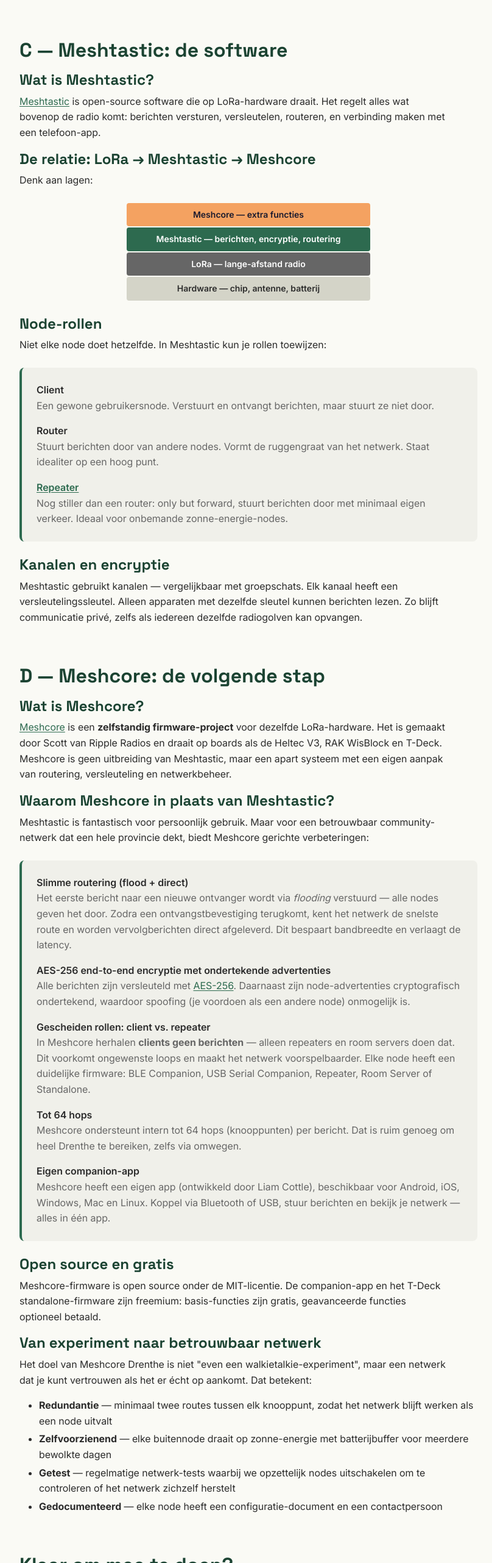
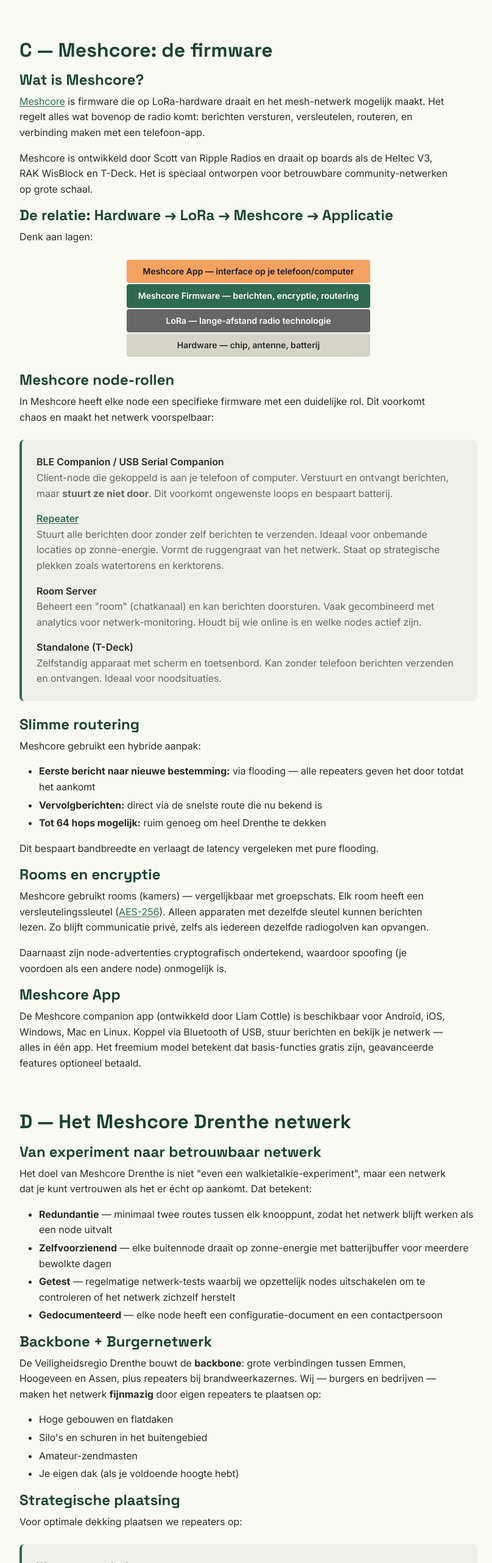
Before and after one commit to Hackerspace-drenthe/www.drenthenoodnetwerk.nl, a plain HTML site: page hoe-werkt-het.html in a window 1280 px wide. Shown: the part 2839-5402 px from the top of the page at 61% size, without its empty margins (232-1040 px from the left). Drawn offline with Linux system fonts and the light colour scheme.

Commit message:
Remove Meshtastic references, focus purely on Meshcore firmware and Drenthe network

```diff
--- a/hoe-werkt-het.html
+++ b/hoe-werkt-het.html
@@ -4,11 +4,11 @@
   <meta charset="UTF-8">
   <meta name="viewport" content="width=device-width, initial-scale=1.0">
   <title>Hoe werkt het? — Meshcore Drenthe</title>
-  <meta name="description" content="Van LoRa-radiogolven tot Meshtastic-protocollen: stap voor stap begrijpen hoe het mesh-netwerk van Meshcore Drenthe werkt.">
+  <meta name="description" content="Van LoRa-radiogolven tot Meshcore-firmware: stap voor stap begrijpen hoe het mesh-netwerk van Meshcore Drenthe werkt.">
 
   <!-- Open Graph -->
   <meta property="og:title" content="Hoe werkt het? — Meshcore Drenthe">
-  <meta property="og:description" content="Van LoRa-radiogolven tot Meshtastic-protocollen: stap voor stap begrijpen hoe het mesh-netwerk werkt.">
+  <meta property="og:description" content="Van LoRa-radiogolven tot Meshcore-firmware: stap voor stap begrijpen hoe het mesh-netwerk werkt.">
   <meta property="og:type" content="website">
   <meta property="og:locale" content="nl_NL">
 
@@ -250,73 +250,66 @@
       </section>
 
       <!-- ============================================================
-           SECTIE C — Meshtastic Protocol
+           SECTIE C — Meshcore Firmware
            ============================================================ -->
-      <section class="info-section" aria-labelledby="meshtastic-heading">
-        <h2 id="meshtastic-heading">C — Meshtastic: de software</h2>
+      <section class="info-section" aria-labelledby="meshcore-heading">
+        <h2 id="meshcore-heading">C — Meshcore: de firmware</h2>
 
-        <h3>Wat is Meshtastic?</h3>
-        <p><a href="woordenlijst.html#meshtastic">Meshtastic</a> is open-source software die op LoRa-hardware draait. Het regelt alles wat bovenop de radio komt: berichten versturen, versleutelen, routeren, en verbinding maken met een telefoon-app.</p>
+        <h3>Wat is Meshcore?</h3>
+        <p><a href="woordenlijst.html#meshcore">Meshcore</a> is firmware die op LoRa-hardware draait en het mesh-netwerk mogelijk maakt. Het regelt alles wat bovenop de radio komt: berichten versturen, versleutelen, routeren, en verbinding maken met een telefoon-app.</p>
 
-        <h3>De relatie: LoRa → Meshtastic → Meshcore</h3>
+        <p>Meshcore is ontwikkeld door Scott van Ripple Radios en draait op boards als de Heltec V3, RAK WisBlock en T-Deck. Het is speciaal ontworpen voor betrouwbare community-netwerken op grote schaal.</p>
+
+        <h3>De relatie: Hardware → LoRa → Meshcore → Applicatie</h3>
         <p>Denk aan lagen:</p>
 
         <!-- Protocol Stack -->
-        <div class="protocol-stack" role="img" aria-label="Protocol-stack: Meshcore bovenop Meshtastic bovenop LoRa bovenop Hardware">
-          <div class="protocol-stack__layer protocol-stack__layer--app">Meshcore — extra functies</div>
-          <div class="protocol-stack__layer protocol-stack__layer--mesh">Meshtastic — berichten, encryptie, routering</div>
-          <div class="protocol-stack__layer protocol-stack__layer--lora">LoRa — lange-afstand radio</div>
+        <div class="protocol-stack" role="img" aria-label="Protocol-stack: Meshcore App bovenop Meshcore Firmware bovenop LoRa bovenop Hardware">
+          <div class="protocol-stack__layer protocol-stack__layer--app">Meshcore App — interface op je telefoon/computer</div>
+          <div class="protocol-stack__layer protocol-stack__layer--mesh">Meshcore Firmware — berichten, encryptie, routering</div>
+          <div class="protocol-stack__layer protocol-stack__layer--lora">LoRa — lange-afstand radio technologie</div>
           <div class="protocol-stack__layer protocol-stack__layer--hw">Hardware — chip, antenne, batterij</div>
         </div>
 
-        <h3>Node-rollen</h3>
-        <p>Niet elke node doet hetzelfde. In Meshtastic kun je rollen toewijzen:</p>
+        <h3>Meshcore node-rollen</h3>
+        <p>In Meshcore heeft elke node een specifieke firmware met een duidelijke rol. Dit voorkomt chaos en maakt het netwerk voorspelbaar:</p>
         <dl class="tech-detail">
-          <dt>Client</dt>
-          <dd>Een gewone gebruikersnode. Verstuurt en ontvangt berichten, maar stuurt ze niet door.</dd>
-
-          <dt>Router</dt>
-          <dd>Stuurt berichten door van andere nodes. Vormt de ruggengraat van het netwerk. Staat idealiter op een hoog punt.</dd>
+          <dt>BLE Companion / USB Serial Companion</dt>
+          <dd>Client-node die gekoppeld is aan je telefoon of computer. Verstuurt en ontvangt berichten, maar <strong>stuurt ze niet door</strong>. Dit voorkomt ongewenste loops en bespaart batterij.</dd>
 
           <dt><a href="woordenlijst.html#repeater">Repeater</a></dt>
-          <dd>Nog stiller dan een router: only but forward, stuurt berichten door met minimaal eigen verkeer. Ideaal voor onbemande zonne-energie-nodes.</dd>
+          <dd>Stuurt alle berichten door zonder zelf berichten te verzenden. Ideaal voor onbemande locaties op zonne-energie. Vormt de ruggengraat van het netwerk. Staat op strategische plekken zoals watertorens en kerktorens.</dd>
+
+          <dt>Room Server</dt>
+          <dd>Beheert een "room" (chatkanaal) en kan berichten doorsturen. Vaak gecombineerd met analytics voor netwerk-monitoring. Houdt bij wie online is en welke nodes actief zijn.</dd>
+
+          <dt>Standalone (T-Deck)</dt>
+          <dd>Zelfstandig apparaat met scherm en toetsenbord. Kan zonder telefoon berichten verzenden en ontvangen. Ideaal voor noodsituaties.</dd>
         </dl>
 
-        <h3>Kanalen en encryptie</h3>
-        <p>Meshtastic gebruikt kanalen — vergelijkbaar met groepschats. Elk kanaal heeft een versleutelingssleutel. Alleen apparaten met dezelfde sleutel kunnen berichten lezen. Zo blijft communicatie privé, zelfs als iedereen dezelfde radiogolven kan opvangen.</p>
+        <h3>Slimme routering</h3>
+        <p>Meshcore gebruikt een hybride aanpak:</p>
+        <ul style="margin-top:var(--space-sm);">
+          <li><strong>Eerste bericht naar nieuwe bestemming:</strong> via flooding — alle repeaters geven het door totdat het aankomt</li>
+          <li><strong>Vervolgberichten:</strong> direct via de snelste route die nu bekend is</li>
+          <li><strong>Tot 64 hops mogelijk:</strong> ruim genoeg om heel Drenthe te dekken</li>
+        </ul>
+        <p style="margin-top:var(--space-sm);">Dit bespaart bandbreedte en verlaagt de latency vergeleken met pure flooding.</p>
+
+        <h3>Rooms en encryptie</h3>
+        <p>Meshcore gebruikt rooms (kamers) — vergelijkbaar met groepschats. Elk room heeft een versleutelingssleutel (<a href="woordenlijst.html#aes-256">AES-256</a>). Alleen apparaten met dezelfde sleutel kunnen berichten lezen. Zo blijft communicatie privé, zelfs als iedereen dezelfde radiogolven kan opvangen.</p>
+
+        <p style="margin-top:var(--space-sm);">Daarnaast zijn node-advertenties cryptografisch ondertekend, waardoor spoofing (je voordoen als een andere node) onmogelijk is.</p>
+
+        <h3>Meshcore App</h3>
+        <p>De Meshcore companion app (ontwikkeld door Liam Cottle) is beschikbaar voor Android, iOS, Windows, Mac en Linux. Koppel via Bluetooth of USB, stuur berichten en bekijk je netwerk — alles in één app. Het freemium model betekent dat basis-functies gratis zijn, geavanceerde features optioneel betaald.</p>
       </section>
 
       <!-- ============================================================
-           SECTIE D — Meshcore specifiek
+           SECTIE D — Het Drenthe Netwerk
            ============================================================ -->
-      <section class="info-section" aria-labelledby="meshcore-heading">
-        <h2 id="meshcore-heading">D — Meshcore: de volgende stap</h2>
-
-        <h3>Wat is Meshcore?</h3>
-        <p><a href="woordenlijst.html#meshcore">Meshcore</a> is een <strong>zelfstandig firmware-project</strong> voor dezelfde LoRa-hardware. Het is gemaakt door Scott van Ripple Radios en draait op boards als de Heltec V3, RAK WisBlock en T-Deck. Meshcore is geen uitbreiding van Meshtastic, maar een apart systeem met een eigen aanpak van routering, versleuteling en netwerkbeheer.</p>
-
-        <h3>Waarom Meshcore in plaats van Meshtastic?</h3>
-        <p>Meshtastic is fantastisch voor persoonlijk gebruik. Maar voor een betrouwbaar community-netwerk dat een hele provincie dekt, biedt Meshcore gerichte verbeteringen:</p>
-
-        <dl class="tech-detail">
-          <dt>Slimme routering (flood + direct)</dt>
-          <dd>Het eerste bericht naar een nieuwe ontvanger wordt via <em>flooding</em> verstuurd — alle nodes geven het door. Zodra een ontvangstbevestiging terugkomt, kent het netwerk de snelste route en worden vervolgberichten direct afgeleverd. Dit bespaart bandbreedte en verlaagt de latency.</dd>
-
-          <dt>AES-256 end-to-end encryptie met ondertekende advertenties</dt>
-          <dd>Alle berichten zijn versleuteld met <a href="woordenlijst.html#aes-256">AES-256</a>. Daarnaast zijn node-advertenties cryptografisch ondertekend, waardoor spoofing (je voordoen als een andere node) onmogelijk is.</dd>
-
-          <dt>Gescheiden rollen: client vs. repeater</dt>
-          <dd>In Meshcore herhalen <strong>clients geen berichten</strong> — alleen repeaters en room servers doen dat. Dit voorkomt ongewenste loops en maakt het netwerk voorspelbaarder. Elke node heeft een duidelijke firmware: BLE Companion, USB Serial Companion, Repeater, Room Server of Standalone.</dd>
-
-          <dt>Tot 64 hops</dt>
-          <dd>Meshcore ondersteunt intern tot 64 hops (knooppunten) per bericht. Dat is ruim genoeg om heel Drenthe te bereiken, zelfs via omwegen.</dd>
-
-          <dt>Eigen companion-app</dt>
-          <dd>Meshcore heeft een eigen app (ontwikkeld door Liam Cottle), beschikbaar voor Android, iOS, Windows, Mac en Linux. Koppel via Bluetooth of USB, stuur berichten en bekijk je netwerk — alles in één app.</dd>
-        </dl>
-
-        <h3>Open source en gratis</h3>
-        <p>Meshcore-firmware is open source onder de MIT-licentie. De companion-app en het T-Deck standalone-firmware zijn freemium: basis-functies zijn gratis, geavanceerde functies optioneel betaald.</p>
+      <section class="info-section" aria-labelledby="drenthe-heading">
+        <h2 id="drenthe-heading">D — Het Meshcore Drenthe netwerk</h2>
 
         <h3>Van experiment naar betrouwbaar netwerk</h3>
         <p>Het doel van Meshcore Drenthe is niet "even een walkietalkie-experiment", maar een netwerk dat je kunt vertrouwen als het er écht op aankomt. Dat betekent:</p>
@@ -327,6 +320,46 @@
           <li><strong>Getest</strong> — regelmatige netwerk-tests waarbij we opzettelijk nodes uitschakelen om te controleren of het netwerk zichzelf herstelt</li>
           <li><strong>Gedocumenteerd</strong> — elke node heeft een configuratie-document en een contactpersoon</li>
         </ul>
+
+        <h3>Backbone + Burgernetwerk</h3>
+        <p>De Veiligheidsregio Drenthe bouwt de <strong>backbone</strong>: grote verbindingen tussen Emmen, Hoogeveen en Assen, plus repeaters bij brandweerkazernes. Wij — burgers en bedrijven — maken het netwerk <strong>fijnmazig</strong> door eigen repeaters te plaatsen op:</p>
+
+        <ul style="margin-top:var(--space-sm);">
+          <li>Hoge gebouwen en flatdaken</li>
+          <li>Silo's en schuren in het buitengebied</li>
+          <li>Amateur-zendmasten</li>
+          <li>Je eigen dak (als je voldoende hoogte hebt)</li>
+        </ul>
+
+        <h3>Strategische plaatsing</h3>
+        <p>Voor optimale dekking plaatsen we repeaters op:</p>
+
+        <dl class="tech-detail">
+          <dt>Watertorens en kerktorens</dt>
+          <dd>Hoogte is alles bij LoRa. Een repeater op 30 meter hoogte kan 10-15 km ver reiken in vlak terrein.</dd>
+
+          <dt>Hondsrug-lijn</dt>
+          <dd>De zandrug die van Emmen naar Groningen loopt is natuurlijk verhoogd terrein — ideaal voor repeaters die grote gebieden dekken.</dd>
+
+          <dt>Dorpskernen</dt>
+          <dd>Een repeater in elk dorp zorgt voor lokale dekking, zodat bewoners elkaar kunnen bereiken en contact kunnen maken met de backbone.</dd>
+
+          <dt>Buitengebied</dt>
+          <dd>Boerderijen, bedrijven en particulieren met hoge locaties kunnen het netwerk fijnmazig maken door eigen repeaters te plaatsen.</dd>
+        </dl>
+
+        <h3>Hoe kun je helpen?</h3>
+        <p>Je hoeft geen technisch expert te zijn. Hulp kan op verschillende manieren:</p>
+
+        <ul style="margin-top:var(--space-sm);">
+          <li><strong>Companion node</strong> — test het netwerk in jouw gebied, rapporteer bereik en verbindingen</li>
+          <li><strong>Repeater plaatsen</strong> — heb je een hoog gebouw of locatie? Plaats een repeater op zonne-energie</li>
+          <li><strong>Sponsoring</strong> — help mee betalen voor hardware, behuizingen of installatie</li>
+          <li><strong>Locaties regelen</strong> — ken je iemand met een watertoren, kerktoren of hoog gebouw? Leg contact</li>
+          <li><strong>Documenteren</strong> — help met handleidingen, foto's en instructies voor anderen</li>
+        </ul>
+
+        <p style="margin-top:var(--space-lg);">Bekijk de <a href="netwerk-drenthe.html">netwerkkaart</a> om te zien waar repeaters al staan en waar we nog dekking nodig hebben.</p>
       </section>
 
       <!-- CTA -->
```
